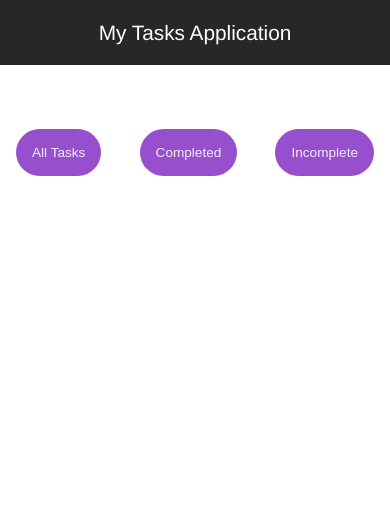
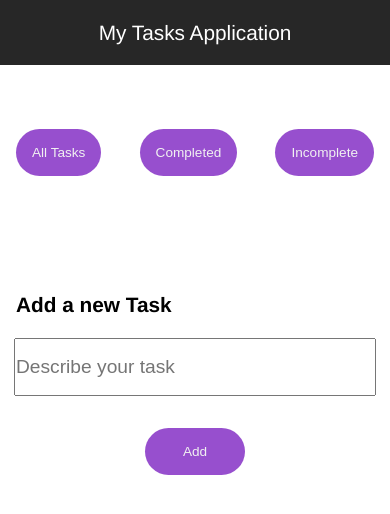
Before and after one commit to Jacques1988/myTasks_e, an Angular app: page / in a window 390 px wide. Shown: the top 514 px of the page. Built offline with nearby package versions, Linux system fonts and the light colour scheme.

Commit message:
build new-task-component and media query in filter-controls

```diff
--- a/src/app/app.component.html
+++ b/src/app/app.component.html
@@ -1,2 +1,3 @@
 <app-navigation></app-navigation>
 <app-filter-controls></app-filter-controls>
+<app-new-task></app-new-task>
--- a/src/app/app.component.ts
+++ b/src/app/app.component.ts
@@ -2,10 +2,11 @@ import { Component } from '@angular/core';
 import { RouterOutlet } from '@angular/router';
 import { NavigationComponent } from "./navigation/navigation.component";
 import { FilterControlsComponent } from "./filter-controls/filter-controls.component";
+import { NewTaskComponent } from "./new-task/new-task.component";
 
 @Component({
   selector: 'app-root',
-  imports: [NavigationComponent, FilterControlsComponent],
+  imports: [NavigationComponent, FilterControlsComponent, NewTaskComponent],
   templateUrl: './app.component.html',
   styleUrl: './app.component.css'
 })
--- a/src/app/filter-controls/filter-controls.component.css
+++ b/src/app/filter-controls/filter-controls.component.css
@@ -1,5 +1,6 @@
 .container{
    padding-top: 3rem;
+   padding-bottom:3rem;
 }
 
 
--- /dev/null
+++ b/src/app/new-task/new-task.component.css
@@ -0,0 +1,39 @@
+.container{
+    padding-top:3rem;
+}
+
+.input-container{
+    display:flex;
+    justify-content: space-between;
+    align-items:center;
+}
+
+
+.task-input{
+    width:100%;
+    padding:1rem;
+    font-size:1.2rem;
+    outline:none;
+}
+
+.custom-btn{
+    margin-left:2rem;
+    min-width:100px;
+}
+
+@media (max-width:480px){
+    .input-container{
+        flex-direction: column;
+        margin: 0 auto;
+    }
+
+
+    .task-input{
+        padding:1rem 0;
+    }
+
+    .custom-btn{
+        margin-left:0;
+        margin-top:2rem;
+    }
+}
--- /dev/null
+++ b/src/app/new-task/new-task.component.html
@@ -0,0 +1,7 @@
+<div class="container">
+    <h3 class="teaser">Add a new Task</h3>
+    <div class="input-container">
+        <input class="task-input" type="text" placeholder="Describe your task">
+        <button class="custom-btn">Add</button>
+    </div>
+</div>
```
Also changed, not shown: src/app/new-task/new-task.component.ts (added, +11 -0 lines), 1 other file (tests, documents, lock files or other folders).
